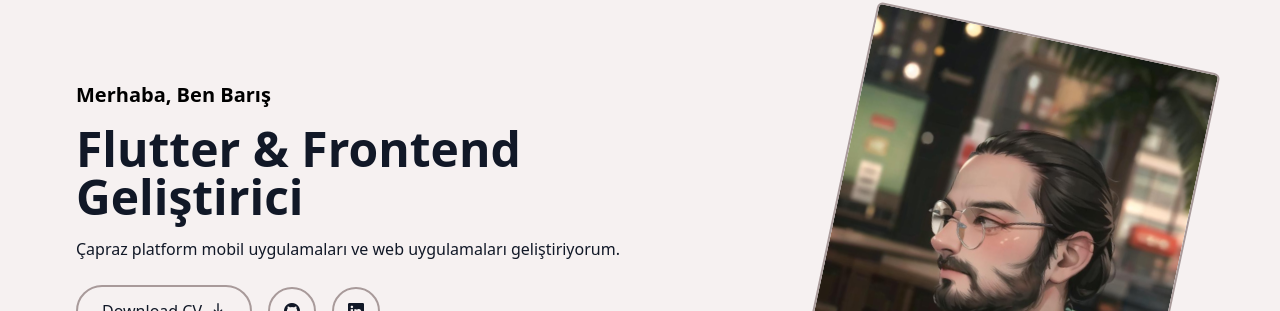
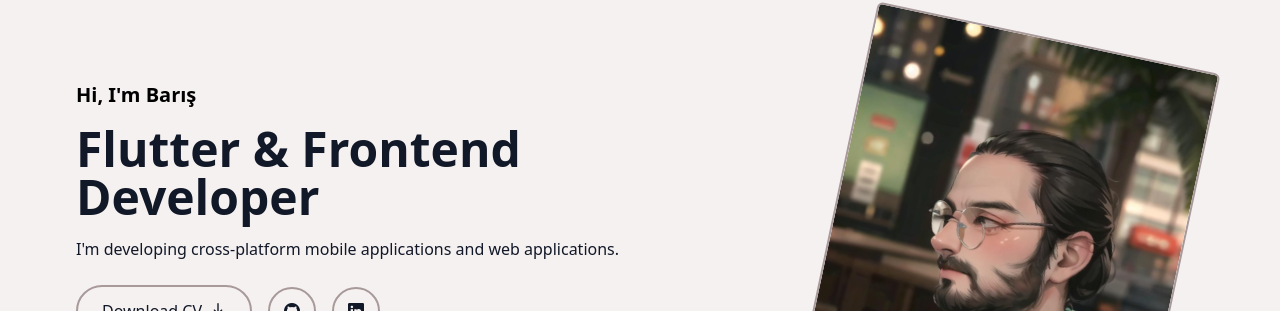
Before and after one commit to urnere/portfolio-website, a Vue app: page / in a window 1280 px wide. Shown: the part 114-425 px from the top of the page. Built offline with nearby package versions, Linux system fonts and the light colour scheme; no server answers.

Commit message:
Düzeltmeler

```diff
--- a/src/views/HomeView.vue
+++ b/src/views/HomeView.vue
@@ -13,12 +13,12 @@ import ContentContainer from '@/components/Container.vue'
       <div
         class="flex flex-col justify-center items-center lg:items-start text-center lg:text-left"
       >
-        <h5 class="text-lg sm:text-xl font-bold text-black dark:text-white">Merhaba, Ben Barış</h5>
+        <h5 class="text-lg sm:text-xl font-bold text-black dark:text-white">Hi, I'm Barış</h5>
         <h1 class="text-3xl sm:text-4xl lg:text-5xl font-bold mt-4">
-          Flutter & Frontend Geliştirici
+          Flutter & Frontend Developer
         </h1>
         <p class="mt-4 text-sm sm:text-base">
-          Çapraz platform mobil uygulamaları ve web uygulamaları geliştiriyorum.
+          I'm developing cross-platform mobile applications and web applications.
         </p>
         <div class="flex flex-wrap items-center justify-center lg:justify-start gap-4 mt-6">
           <button
```
